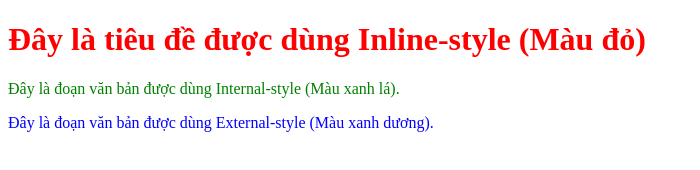
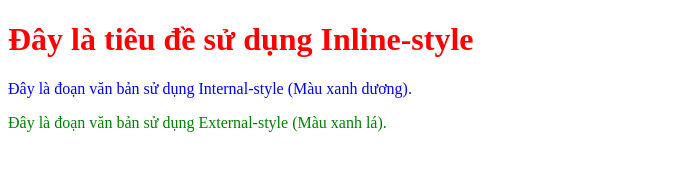
Before and after one commit to dtc245200317-max/Baithuchanh, a plain HTML site: page index.html in a window 1280 px wide. Shown: the whole page, without its empty margins (0-700 px from the left). Drawn offline with Linux system fonts and the light colour scheme.

Commit message:
Nhúng CSS vào trang HTML

```diff
--- a/index.html
+++ b/index.html
@@ -2,26 +2,26 @@
 <html lang="vi">
 <head>
     <meta charset="UTF-8">
-    <title>Thực hành nhúng CSS</title>
+    <title>Bài tập nhúng CSS</title>
 
-    <!-- PHẦN 3: External-style (Nhúng file CSS từ bên ngoài vào) -->
+    <!-- Sửa lỗi: Liên kết tệp CSS bên ngoài (External-style) -->
     <link rel="stylesheet" href="style.css">
 
-    <!-- PHẦN 2: Internal-style (Viết CSS trực tiếp bên trong thẻ <style> của phần <head>) -->
+    <!-- Giữ nguyên Internal-style (Đã đạt điểm) -->
     <style>
-        .doan-van-internal {
-            color: green; /* Đổi chữ thành màu xanh lá */
+        .van-ban-internal {
+            color: blue;
         }
     </style>
 </head>
 <body>
 
-    <!-- PHẦN 1: Inline-style (Viết CSS trực tiếp bằng thuộc tính style="" ngay trong thẻ HTML) -->
-    <h1 style="color: red;">Đây là tiêu đề được dùng Inline-style (Màu đỏ)</h1>
+    <!-- Sửa lỗi: Thêm thuộc tính style trực tiếp vào thẻ HTML (Inline-style) -->
+    <h1 style="color: red;">Đây là tiêu đề sử dụng Inline-style</h1>
 
-    <p class="doan-van-internal">Đây là đoạn văn bản được dùng Internal-style (Màu xanh lá).</p>
+    <p class="van-ban-internal">Đây là đoạn văn bản sử dụng Internal-style (Màu xanh dương).</p>
 
-    <p class="doan-van-external">Đây là đoạn văn bản được dùng External-style (Màu xanh dương).</p>
+    <p class="van-ban-external">Đây là đoạn văn bản sử dụng External-style (Màu xanh lá).</p>
 
 </body>
 </html>
--- a/style.css
+++ b/style.css
@@ -1,4 +1,4 @@
-/* PHẦN 3: External-style (Các định dạng được viết ở một file riêng biệt) */
-.doan-van-external {
-    color: blue; /* Đổi chữ thành màu xanh dương */
+/* Sửa lỗi: File chỉ chứa quy tắc định dạng màu sắc cho văn bản */
+.van-ban-external {
+    color: green;
 }
```
